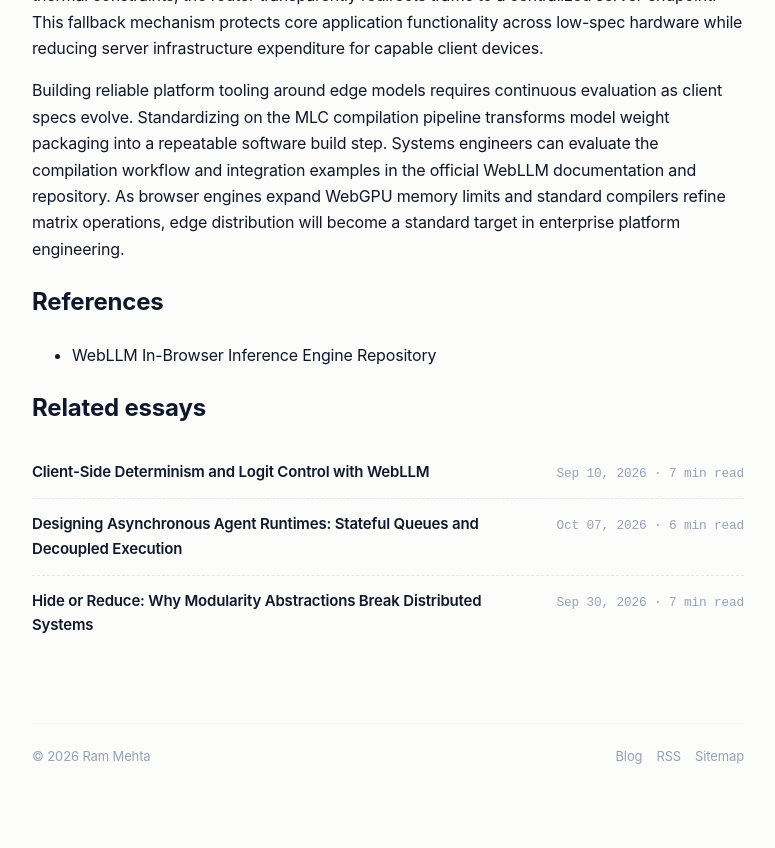
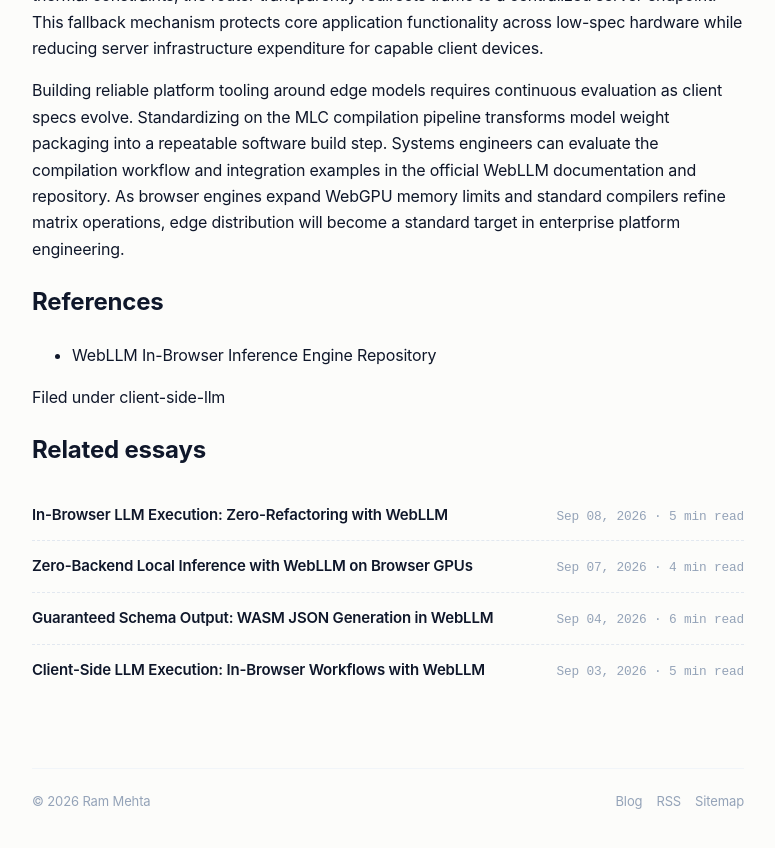
Before and after one commit to rammehta1899/rammehta1899.github.io, a Jekyll site: the page built from _posts/2026-09-09-packaging-custom-llms-for-the-edge-with-mlc-and-webllm.md, in a window 1280 px wide and 900 px high, scrolled down 2645 px. Shown: the top 848 px of the window, without its empty margins (252-1027 px from the left). Built offline with Jekyll 4.4.1, drawn with Linux system fonts in a browser that asks for light colours; our own code applies the rules of GitHub Pages for plain Markdown files.

Commit message:
Labels system, rarest-first related posts, dark mode, nav tracking, favicon, dedup + short titles

```diff
--- a/_posts/2026-09-09-packaging-custom-llms-for-the-edge-with-mlc-and-webllm.md
+++ b/_posts/2026-09-09-packaging-custom-llms-for-the-edge-with-mlc-and-webllm.md
@@ -3,6 +3,7 @@
 description: Learn how platform teams build edge CI/CD pipelines to package fine-tuned open-weight LLMs into MLC format for browser-native WebGPU execution.
 categories: ["Engineering", "AI/ML"]
 tags: [platform engineering, webllm, webgpu, mlc, model packaging]
+labels: [client-side-llm]
 ---
 Running large language models on centralized server infrastructure gets expensive fast. Every user prompt consumes compute cycles in your cloud account, inflating monthly cloud bills while introducing geographic network latency. To address this, platform teams are exploring client-side execution, shifting inference directly to user browser environments. The open-source project [WebLLM](https://github.com/mlc-ai/web-llm) makes this achievable by bringing language model inference into browsers using WebGPU and WebAssembly. Instead of renting cloud GPUs to serve simple fine-tuned tasks, platform engineers can now compile model weights into static artifacts distributed straight to client devices.
 
```
